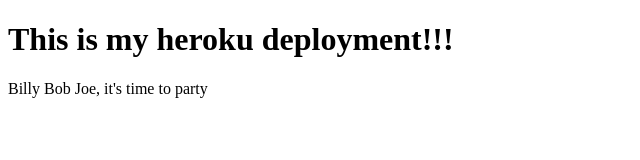
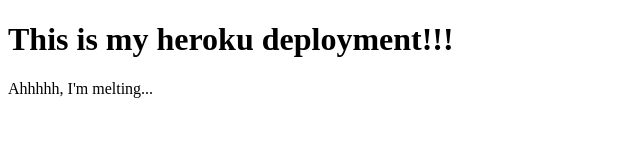
Before and after one commit to tarzancamm/deploymentDemo, a website: page index.html in a window 1280 px wide. Shown: the full height of the page, 0-640 px from the left. Drawn offline with Linux system fonts and the light colour scheme.

Commit message:
New test

```diff
--- a/index.html
+++ b/index.html
@@ -8,6 +8,6 @@
 </head>
 <body>
   <h1>This is my heroku deployment!!!</h1>
-  <p>Billy Bob Joe, it's time to party</p>
+  <p>Ahhhhh, I'm melting...</p>
 </body>
 </html>
```
